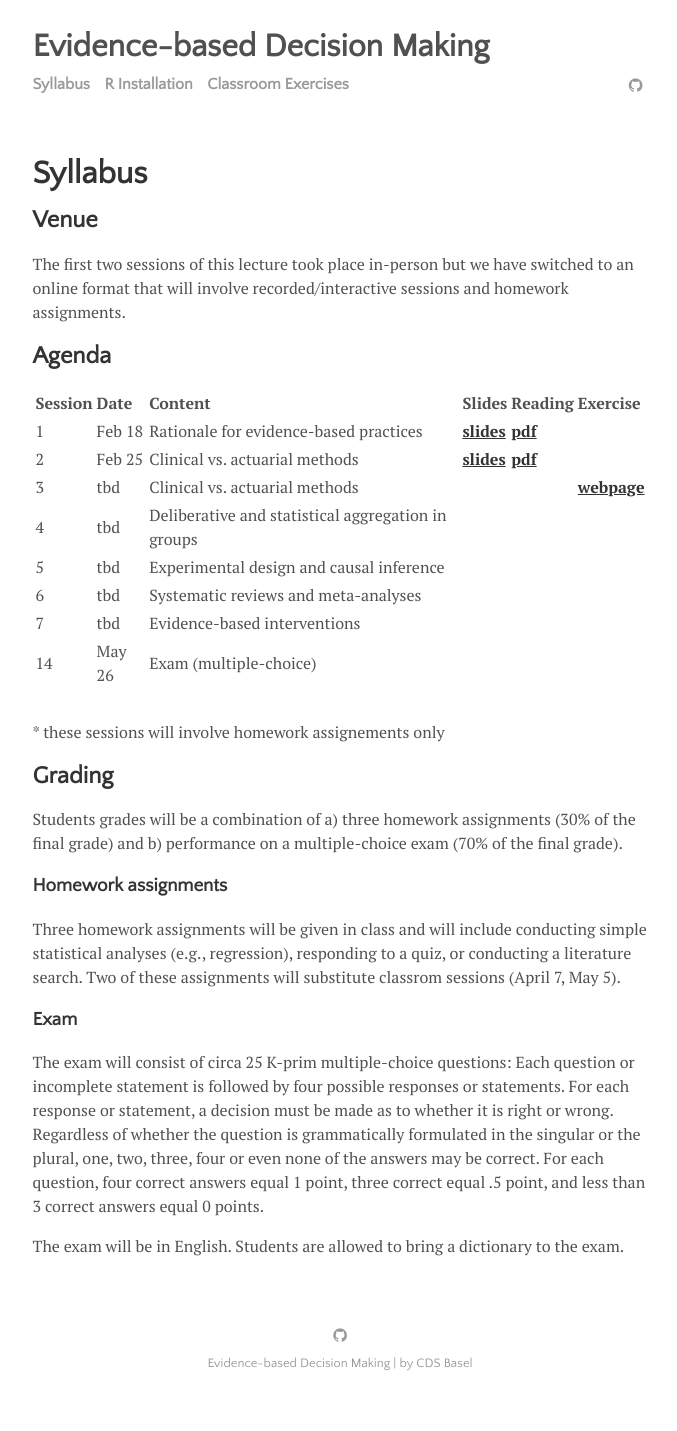
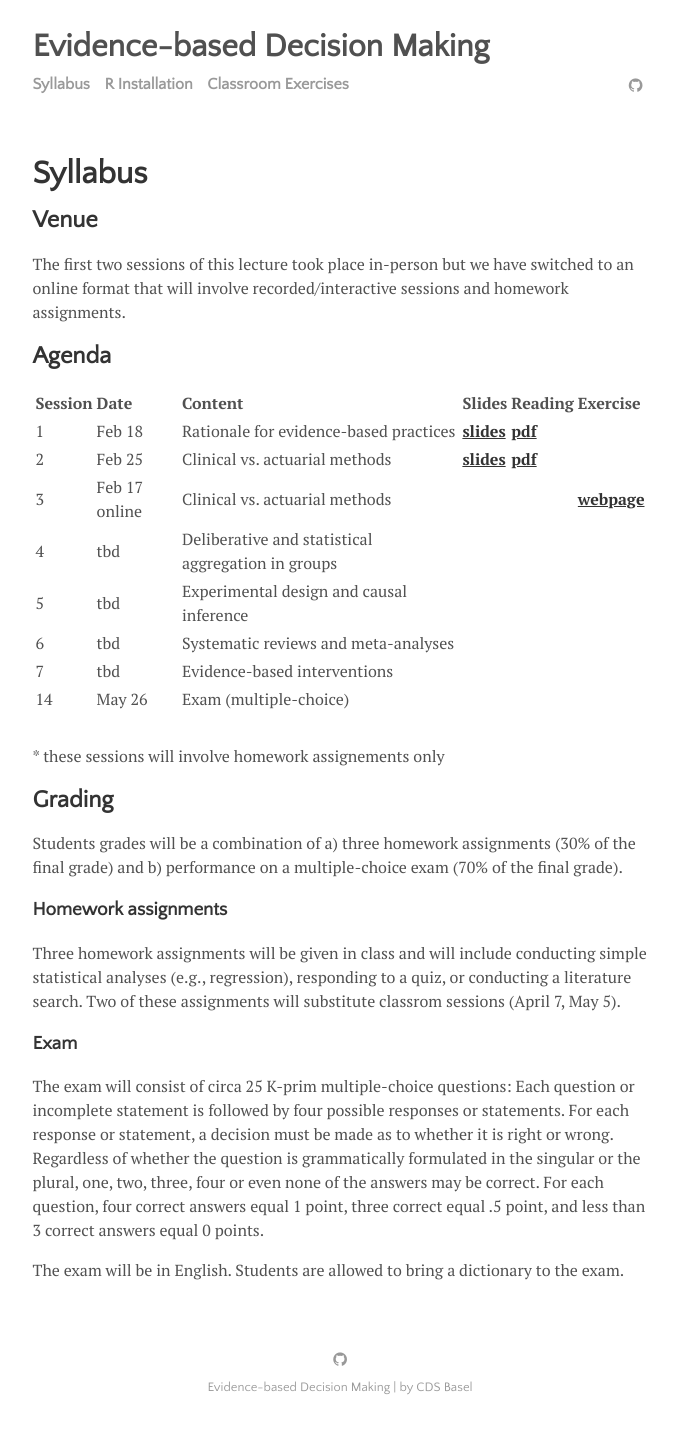
Before and after one commit to matarui/evidencebaseddm, a Jekyll site: the page built from menu/syllabus.md, in a window 1280 px wide. Shown: the whole page, without its empty margins (300-977 px from the left). Built offline with Jekyll 4.4.1, drawn with Linux system fonts in a browser that asks for light colours; before the commit the page ends 1407 px from its top, so only the background shows below that.

Commit message:
Update syllabus.md

```diff
--- a/menu/syllabus.md
+++ b/menu/syllabus.md
@@ -12,7 +12,7 @@ The first two sessions of this lecture took place in-person but we have switched
 | ----- |:------------| :-----| :-----| :-----| :-----|
 | 1 | Feb 18 | Rationale for evidence-based practices | <a href="http://matarui.github.io/evidencebaseddm/assets/presentations/EbDM_session1.pdf"><b>slides</b></a> | <a href="http://matarui.github.io/evidencebaseddm/assets/literature/Munafò_2017_Nature_Human_Behaviour.pdf"><b>pdf</b></a>| |
 | 2 | Feb 25 | Clinical vs. actuarial methods | <a href="http://matarui.github.io/evidencebaseddm/assets/presentations/EbDM_session2.pdf"><b>slides</b></a> | <a href="http://matarui.github.io/evidencebaseddm/assets/literature/Dawes_1989_Science.pdf"><b>pdf</b></a>| |
-| 3 | tbd | Clinical vs. actuarial methods | | |<a href="http://matarui.github.io/evidencebaseddm/assets/exercise1.html"><b>webpage</b></a> |
+| 3 | Feb 17 online | Clinical vs. actuarial methods | | |<a href="http://matarui.github.io/evidencebaseddm/assets/exercise1.html"><b>webpage</b></a> |
 | 4 | tbd |  Deliberative and statistical aggregation in groups | | | |
 | 5 | tbd | Experimental design and causal inference | | | |
 | 6 | tbd | Systematic reviews and meta-analyses | | | |
```
